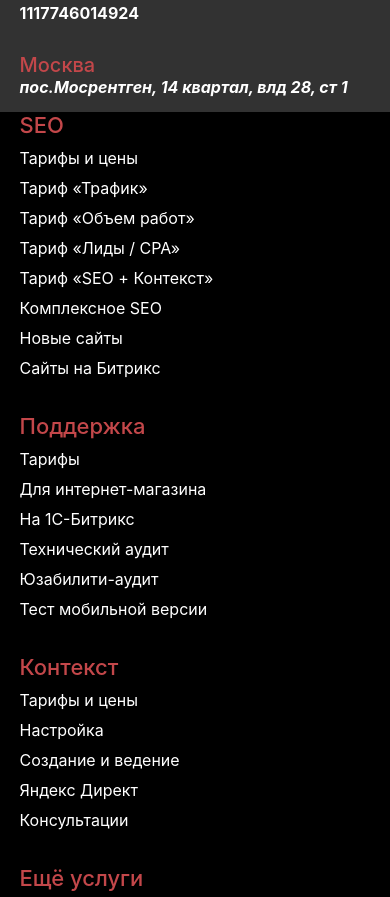
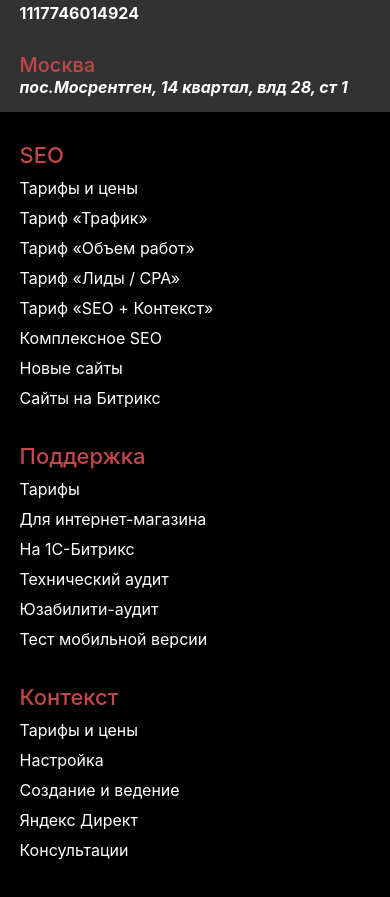
Before and after one commit to itopweb11/it_company, a React (Create React App) app: page / in a window 390 px wide. Shown: the part 8848-9745 px from the top of the page. Built offline with nearby package versions, Linux system fonts and the light colour scheme; the HTML template or start-up script is replaced by a standard one.

Commit message:
Адаптив

```diff
--- a/src/scss/components/sharedMedia.scss
+++ b/src/scss/components/sharedMedia.scss
@@ -207,6 +207,10 @@
     flex-direction: column;
   }
 
+  .footerComp__menu__list div:first-child {
+    margin-top: 30px;
+  }
+
   .footerComp__menu__list__desc {
     margin: 0px 0 20px 0;
   }
```
Also changed, not shown: 1 other file (tests, documents, lock files or other folders).
